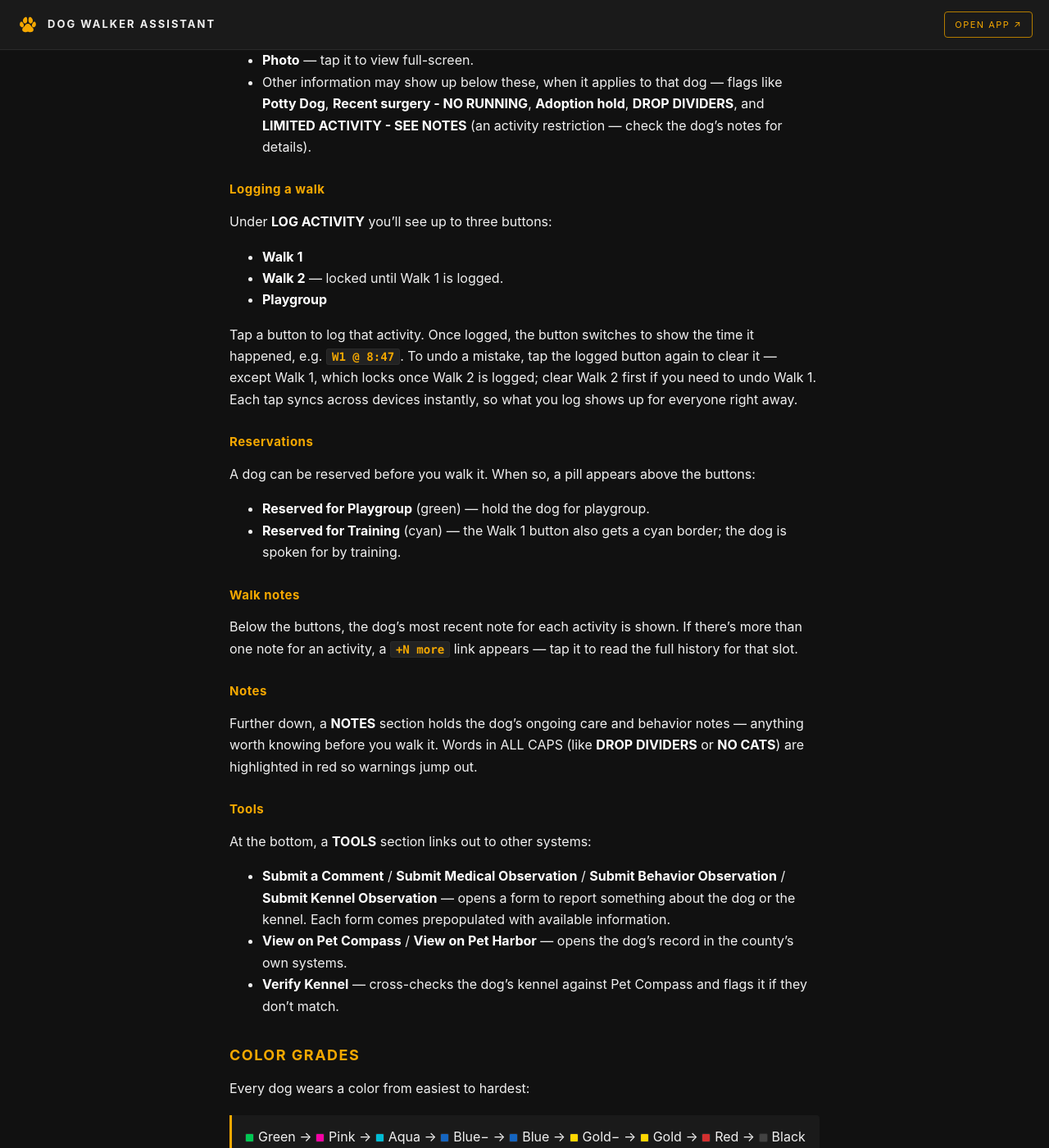
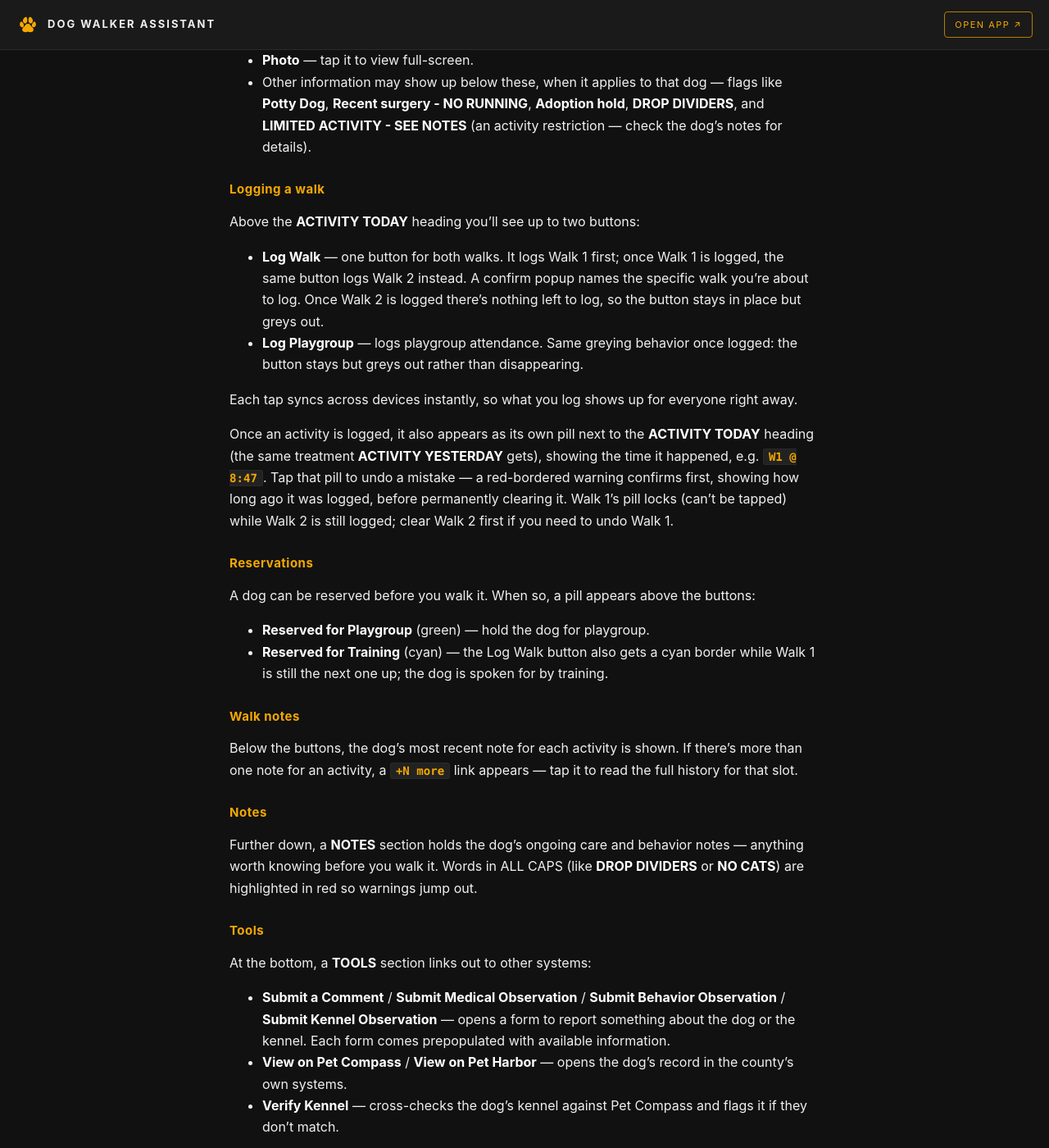
Before and after one commit to kirbsauce/dog-walker-assistant-docs, a Jekyll site: the page built from WALKER.md, in a window 1280 px wide and 1400 px high, scrolled down 2183 px. Shown: the whole window at 82% size. Built offline with Jekyll 4.4.1, drawn with Linux system fonts in a browser that asks for light colours; some of the changed text lies outside the part shown.

Commit message:
Update Logging a walk for the combined Log Walk button (PR #455)
- Replace the separate Walk 1/Walk 2 buttons with the single Log Walk
  button that targets whichever slot is open, and greys out once both
  walks are logged instead of disappearing.
- Log Playgroup now follows the same greys-out-instead-of-disappearing
  pattern.
- Update the LOG ACTIVITY heading references to ACTIVITY TODAY (stale
  since an earlier rename) and the FAQ pointer to match.
- Swap in a current screenshot showing the new buttons; drop the
  superseded one.

```diff
--- a/WALKER.md
+++ b/WALKER.md
@@ -93,7 +93,7 @@ active filter (see [Filters](#filters)).
 
 ## The dog detail page
 
-![Screenshot: Dog page LOG ACTIVITY with Walk/Playgroup buttons and a logged time](images/walker-dog-activity.png)
+![Screenshot: Dog page with Log Walk / Log Playgroup buttons above ACTIVITY TODAY](images/walker-dog-activity.jpeg)
 
 - **ID** — tap it to copy the animal ID to your clipboard; the button flashes
   **Copied!** for a moment to confirm.
@@ -107,17 +107,24 @@ active filter (see [Filters](#filters)).
 
 ### Logging a walk
 
-Under **LOG ACTIVITY** you'll see up to three buttons:
+Above the **ACTIVITY TODAY** heading you'll see up to two buttons:
 
-- **Walk 1**
-- **Walk 2** — locked until Walk 1 is logged.
-- **Playgroup**
+- **Log Walk** — one button for both walks. It logs Walk 1 first; once Walk 1
+  is logged, the same button logs Walk 2 instead. A confirm popup names the
+  specific walk you're about to log. Once Walk 2 is logged there's nothing
+  left to log, so the button stays in place but greys out.
+- **Log Playgroup** — logs playgroup attendance. Same greying behavior once
+  logged: the button stays but greys out rather than disappearing.
 
-Tap a button to log that activity. Once logged, the button switches to show the
-time it happened, e.g. **`W1 @ 8:47`**. To undo a mistake, tap the logged button
-again to clear it — except Walk 1, which locks once Walk 2 is logged; clear
-Walk 2 first if you need to undo Walk 1. Each tap syncs across devices
-instantly, so what you log shows up for everyone right away.
+Each tap syncs across devices instantly, so what you log shows up for everyone
+right away.
+
+Once an activity is logged, it also appears as its own pill next to the
+**ACTIVITY TODAY** heading (the same treatment **ACTIVITY YESTERDAY** gets),
+showing the time it happened, e.g. **`W1 @ 8:47`**. Tap that pill to undo a
+mistake — a red-bordered warning confirms first, showing how long ago it was
+logged, before permanently clearing it. Walk 1's pill locks (can't be tapped)
+while Walk 2 is still logged; clear Walk 2 first if you need to undo Walk 1.
 
 #### Reservations
 
@@ -125,8 +132,9 @@ A dog can be reserved before you walk it. When so, a pill appears above the
 buttons:
 
 - **Reserved for Playgroup** (green) — hold the dog for playgroup.
-- **Reserved for Training** (cyan) — the Walk 1 button also gets a cyan border;
-  the dog is spoken for by training.
+- **Reserved for Training** (cyan) — the Log Walk button also gets a cyan
+  border while Walk 1 is still the next one up; the dog is spoken for by
+  training.
 
 #### Walk notes
 
@@ -287,7 +295,8 @@ Open **Settings** from the nav menu. Walker-facing options:
 ## FAQ
 
 **Where did the roster checkboxes go?** Walk logging moved to the dog's page —
-tap a row, then use the buttons under **LOG ACTIVITY**.
+tap a row, then use the **Log Walk** / **Log Playgroup** buttons above
+**ACTIVITY TODAY**.
 
 **Why didn't a logged walk show up right away?** Normally it does — writes push
 an instant update to every connected device. If your phone was backgrounded
```
Also changed, not shown: images/walker-dog-activity.jpeg (added), images/walker-dog-activity.png (deleted).
